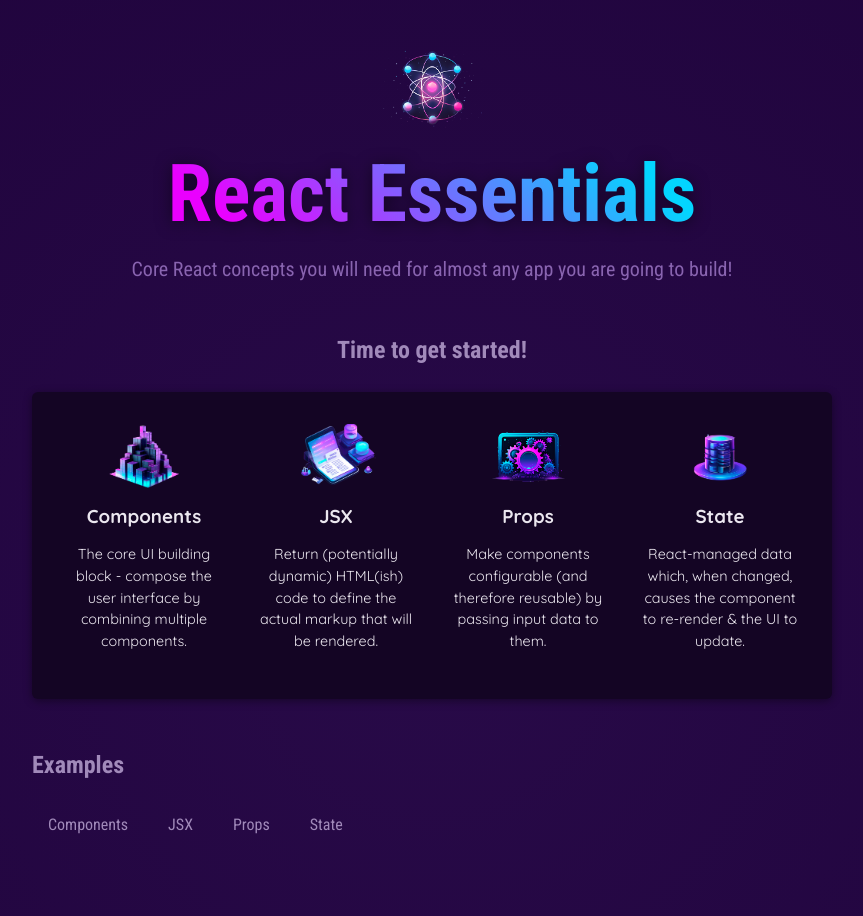
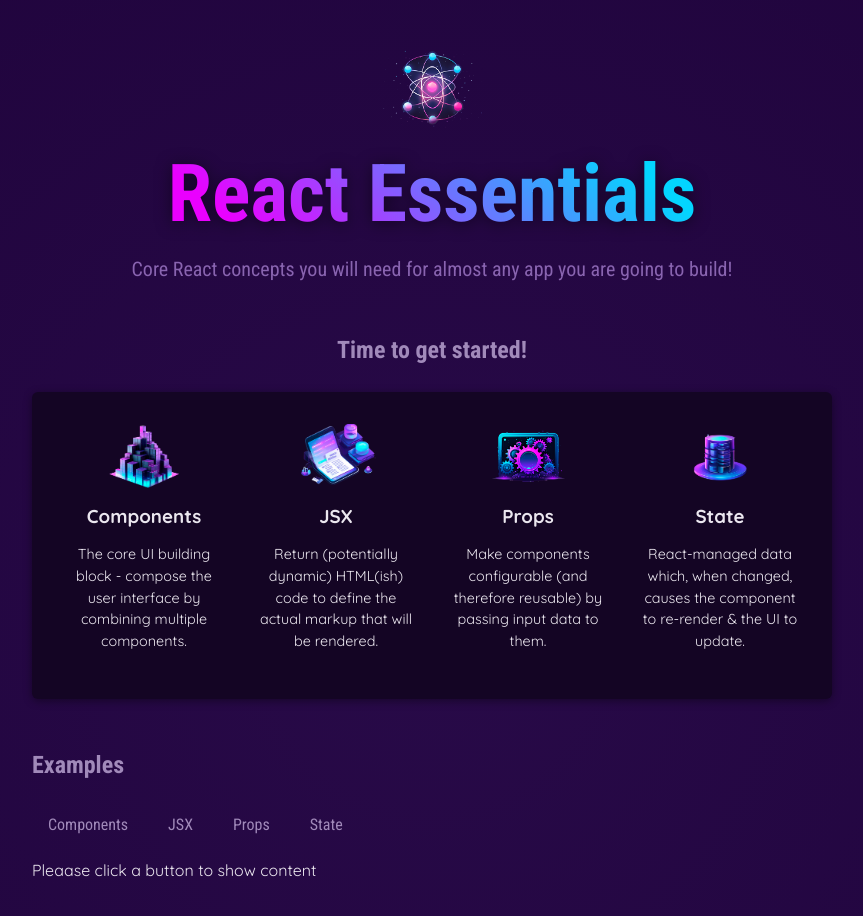
Before and after one commit to AmaduKamara/react-essentials-with-tabs, a React (Vite) app: page / in a window 1280 px wide. Shown: the top 916 px of the page, without its empty margins (208-1071 px from the left). Built offline with nearby package versions, Linux system fonts and the light colour scheme.

Commit message:
Add state and display selectedbutton based on state value

```diff
--- a/src/components/Tabs.jsx
+++ b/src/components/Tabs.jsx
@@ -1,10 +1,15 @@
-import React from "react";
+import React, { useState } from "react";
 import TabButton from "./TabButton";
 
 const Tabs = () => {
+  const [tabContent, setTabCcontent] = useState(
+    "Pleaase click a button to show content"
+  );
+
   const handleSelect = (selectedButton) => {
     // selectedButton => 'component', 'Jsx', 'Props', 'State'
-    console.log(selectedButton);
+    setTabCcontent(selectedButton);
+    console.log(tabContent);
   };
 
   return (
@@ -18,6 +23,7 @@
         <TabButton onSelect={() => handleSelect("props")}>Props</TabButton>
         <TabButton onSelect={() => handleSelect("state")}>State</TabButton>
       </menu>
+      {tabContent}
     </section>
   );
 };
```
